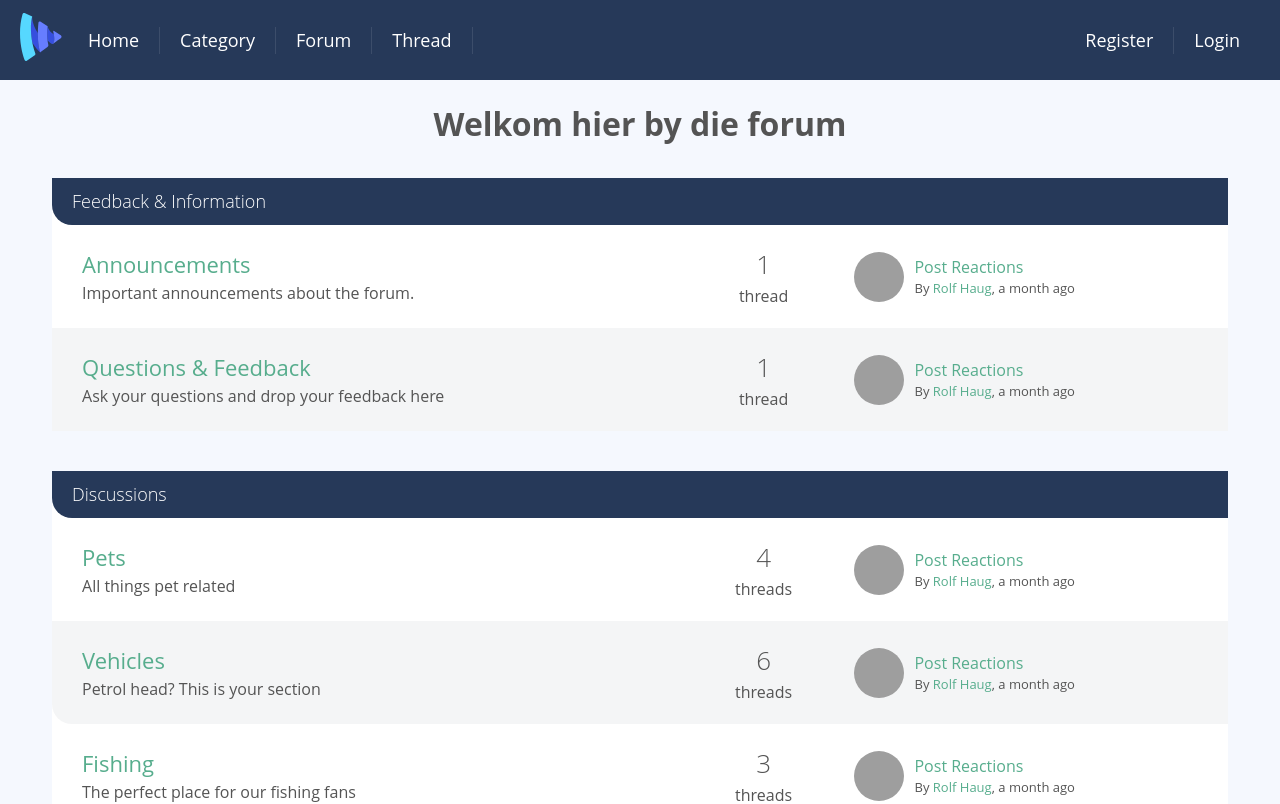
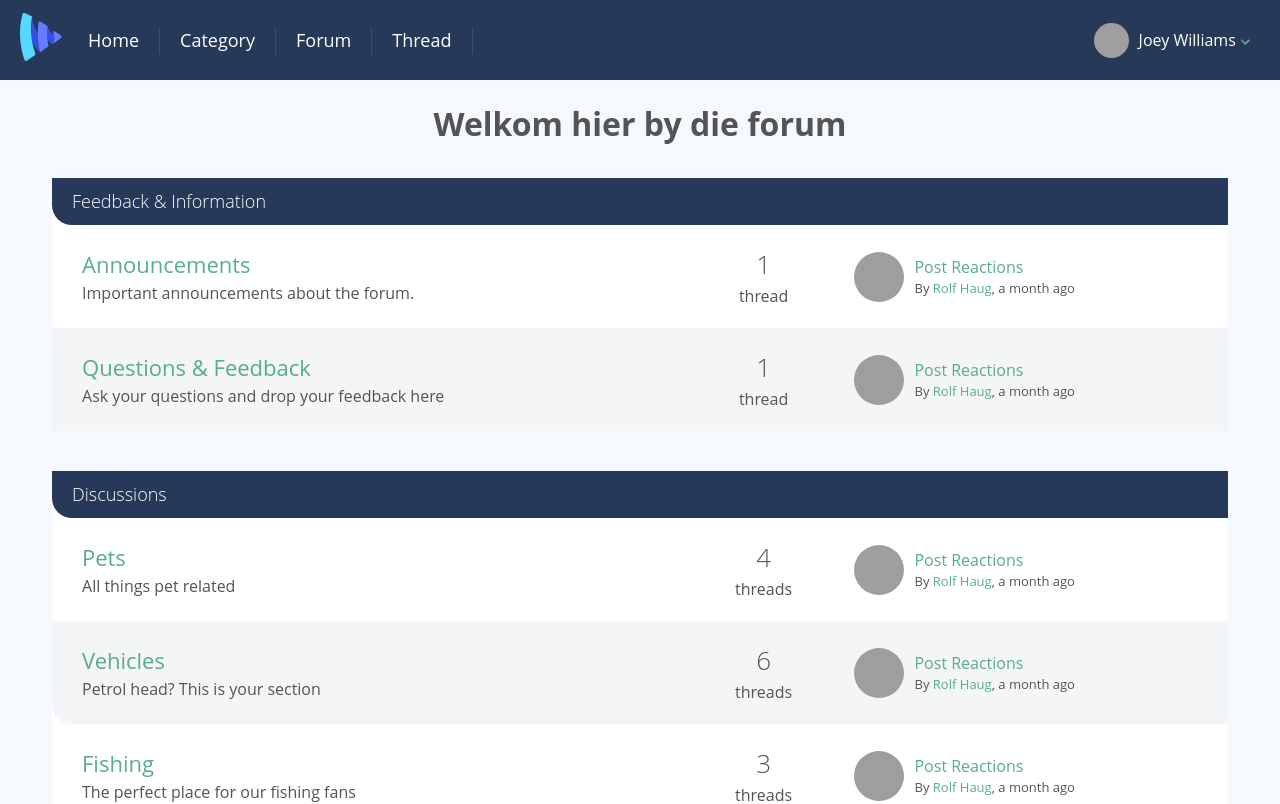
Before and after one commit to CryDeTaan/Vue3MasterClass, a Vue app: page / in a window 1280 px wide. Shown: the top 804 px of the page. Built offline with nearby package versions, Linux system fonts and the light colour scheme; grey boxes are pictures that could not be loaded.

Commit message:
🚧 Display username on nav.

```diff
--- a/src/components/TheNavbar.vue
+++ b/src/components/TheNavbar.vue
@@ -13,7 +13,29 @@
 
     <!-- use .navbar-open to open nav -->
     <nav class="navbar">
-      <ul>
+      <ul v-if="authUser">
+        <li class="navbar-user">
+          <a href="#">
+            <img class="avatar-small"
+                 :src="authUser.avatar" :alt="`${authUser.name} profile picture`">
+            <span>
+                {{ authUser.name }}
+                <img class="icon-profile" src="../assets/img/svg/arrow-profile.svg" alt="">
+            </span>
+          </a>
+
+          <!-- dropdown menu -->
+          <!-- add class "active-drop" to show the dropdown -->
+          <div id="user-dropdown">
+            <div class="triangle-drop"></div>
+            <ul class="dropdown-menu">
+              <li class="dropdown-menu-item"><a href="profile.html">View profile</a></li>
+              <li class="dropdown-menu-item"><a href="#">Log out</a></li>
+            </ul>
+          </div>
+        </li>
+      </ul>
+      <ul v-else>
         <li class="navbar-item">
           <a href="register.html">Register</a>
         </li>
@@ -49,8 +71,13 @@
 </template>
 
 <script>
+import { mapGetters } from 'vuex';
+
 export default {
-  name: "TheNavbar"
+  name: "TheNavbar",
+  computed: {
+    ...mapGetters(['authUser'])
+  }
 }
 </script>
 
```
